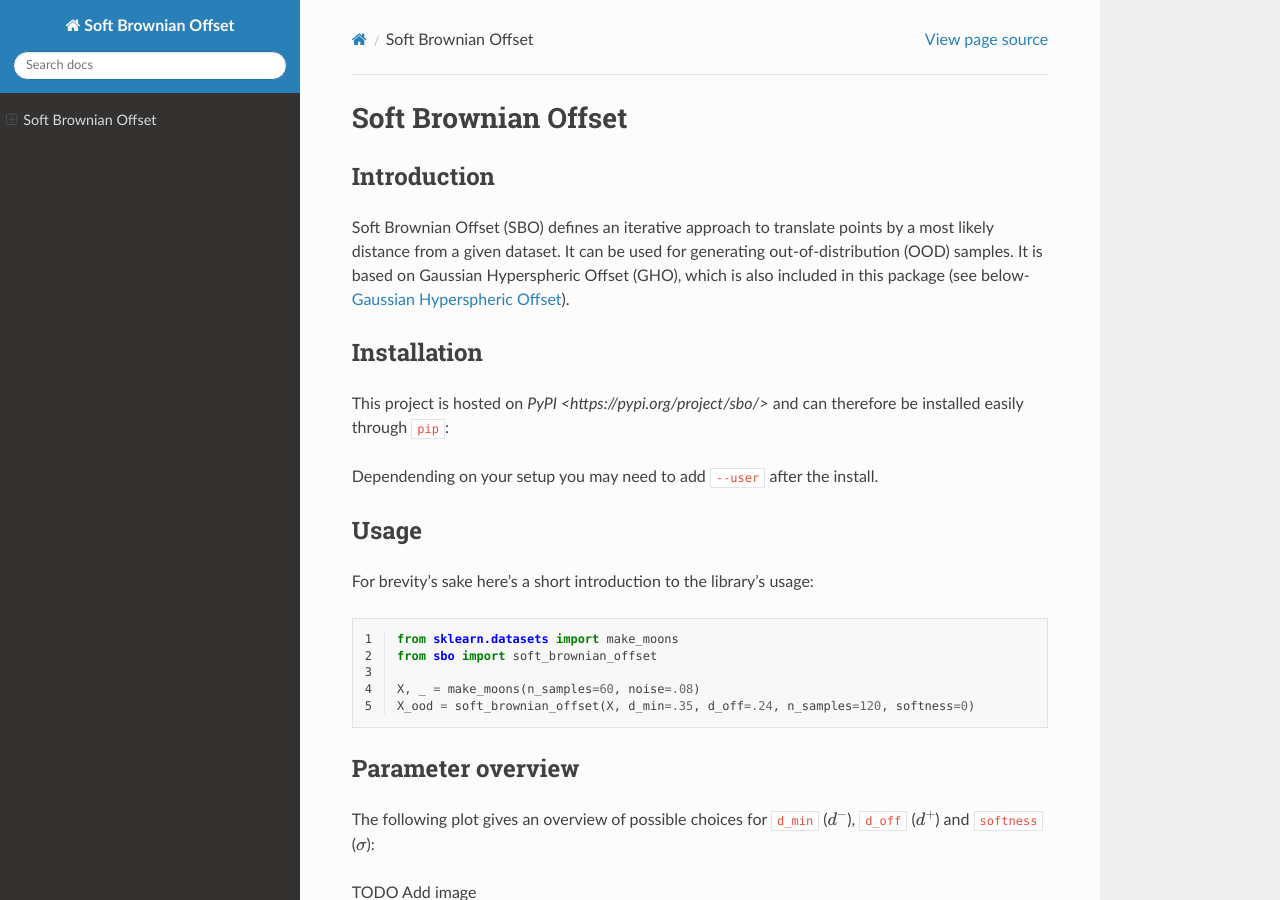
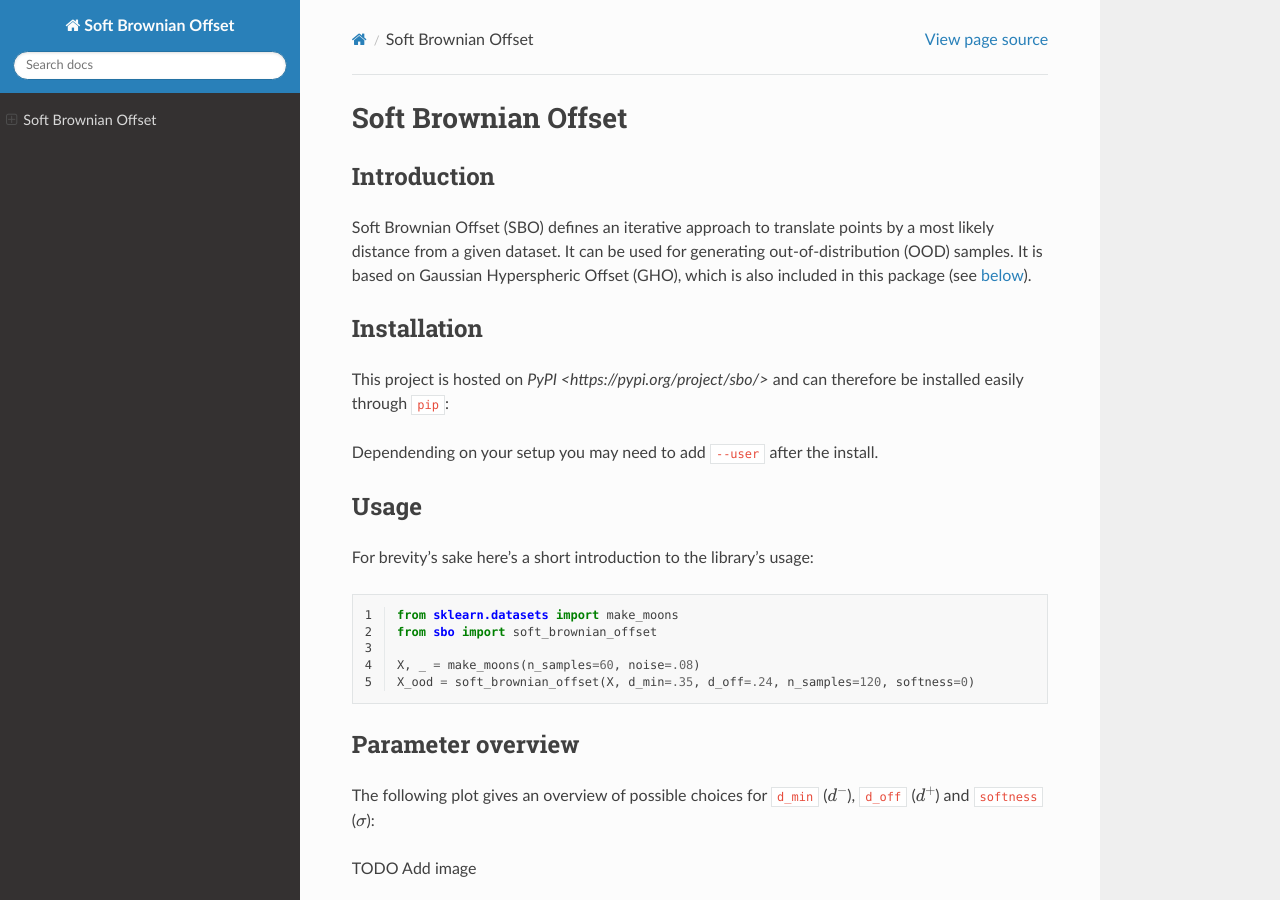
Before and after one commit to flxai/soft-brownian-offset, a Sphinx documentation site: the page built from docs/index.rst, in a window 1280 px wide and 900 px high. Built offline with Sphinx 7.4.7 and the Read the Docs theme 2.0.0, drawn with Linux system fonts in a browser that asks for light colours; some of the changed text lies outside the part shown.

Commit message:
Update docs

```diff
--- a/docs/index.rst
+++ b/docs/index.rst
@@ -16,7 +16,7 @@ Introduction
 
 Soft Brownian Offset (SBO) defines an iterative approach to translate points by a most likely distance from a given dataset.
 It can be used for generating out-of-distribution (OOD) samples.
-It is based on Gaussian Hyperspheric Offset (GHO), which is also included in this package (see below-  :ref:`Gaussian Hyperspheric Offset`).
+It is based on Gaussian Hyperspheric Offset (GHO), which is also included in this package (see :ref:`below <Gaussian Hyperspheric Offset>`).
 
 
 Installation
```
Also changed, not shown: other parts of docs/index.rst (+2 -0 lines).
